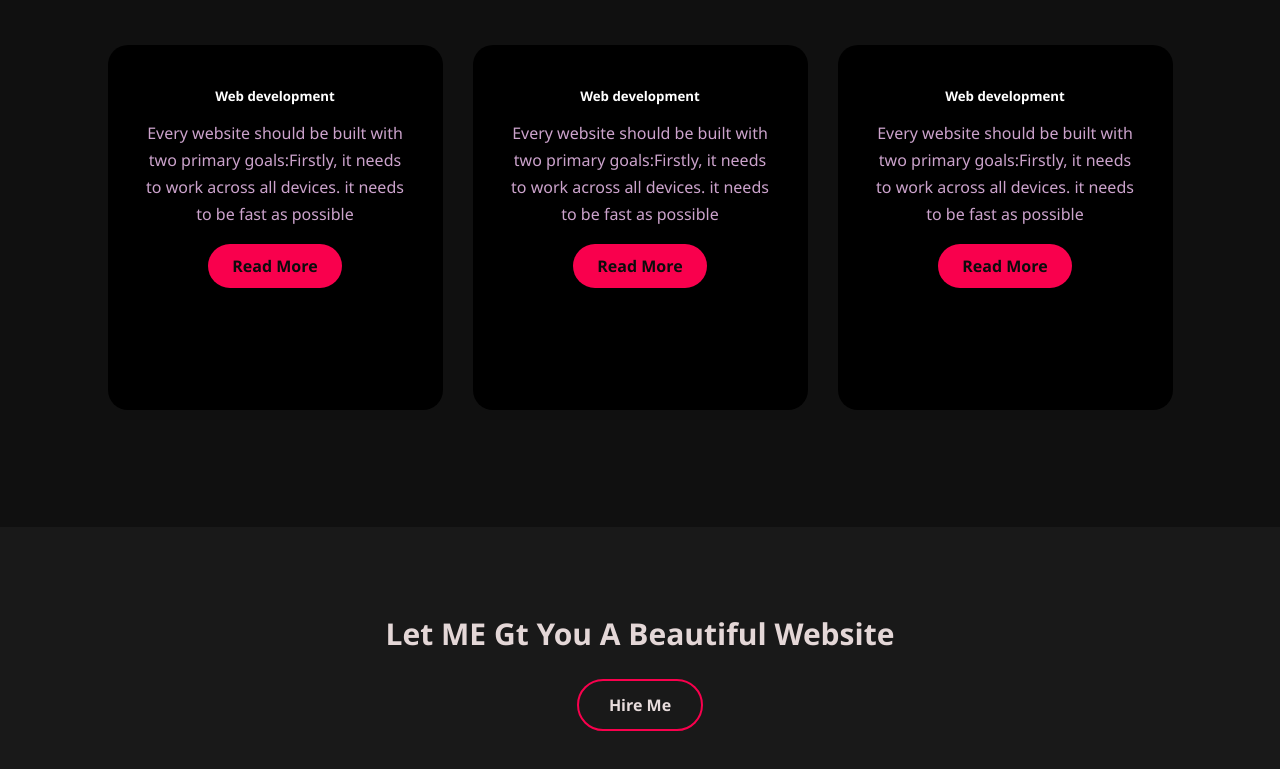
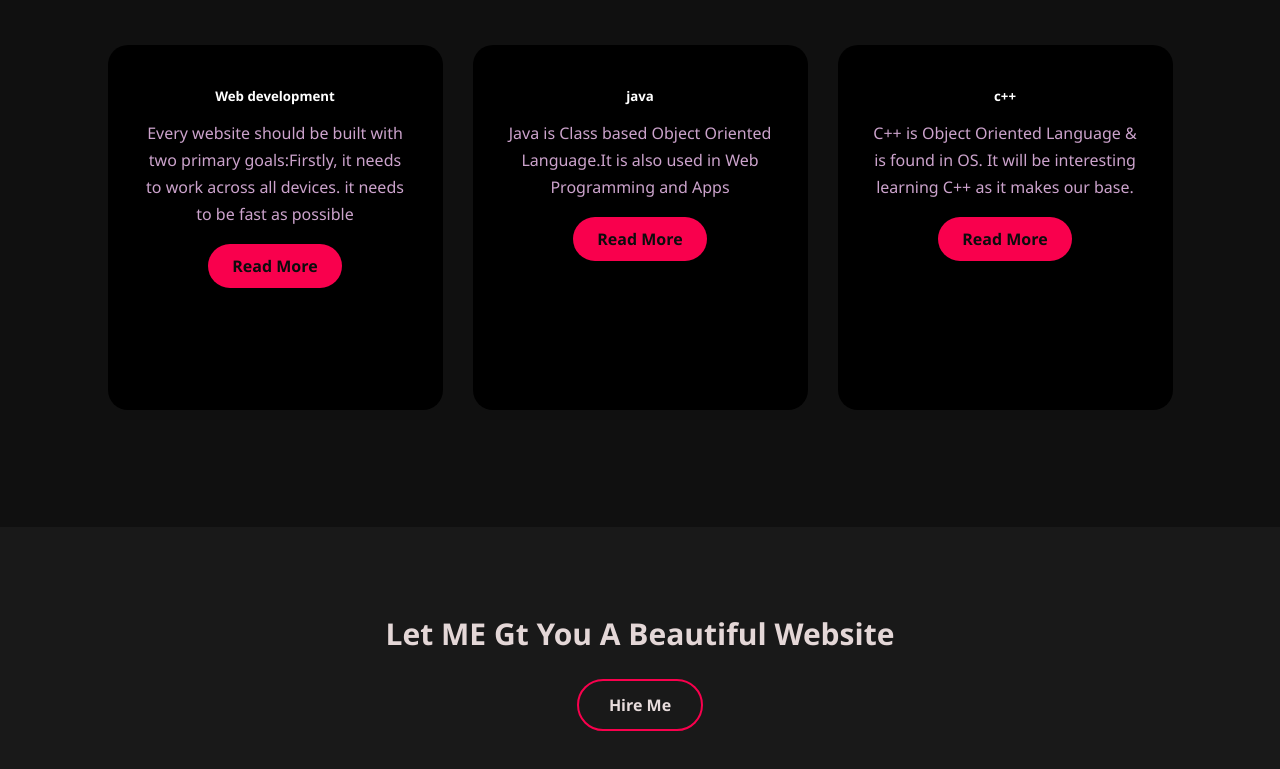
Before and after one commit to amnaakhann/task3, a plain HTML site: page index.html in a window 1280 px wide. Shown: the part 1719-2488 px from the top of the page. Drawn offline with Linux system fonts and the light colour scheme; a web font is replaced by a local one.

Commit message:
added index.html

```diff
--- a/index.html
+++ b/index.html
@@ -386,9 +386,9 @@ footer p:nth-child(2)
 
             <div class="card">
                 <i class="fa-brands fa-java"></i>
-                <h5>Web development</h5>
+                <h5>java</h5>
                 <div class="pra">
-                    <p>Every website should be built with two primary goals:Firstly, it needs to work across all devices. it needs to be fast as possible
+                    <p>Java is Class based Object Oriented Language.It is also used in Web Programming and Apps
                     </p>
                     <p style="text-align: center;">
                         <a class="button"href="#">Read More</a>
@@ -397,10 +397,9 @@ footer p:nth-child(2)
             </div>
             <div class="card">
                 <i class="fa-solid fa-code"></i>
-            <h5>Web development</h5>
+            <h5>c++</h5>
             <div class="pra">
-                <p>Every website should be built with two primary goals:Firstly, it needs to work across all devices. it needs to be fast as possible
-                </p>
+                <p>C++ is Object Oriented Language & is found in OS. It will be interesting learning C++ as it makes our base.</p>
                 <p style="text-align: center;">
                     <a class="button"href="#">Read More</a>
                 </p>
```
